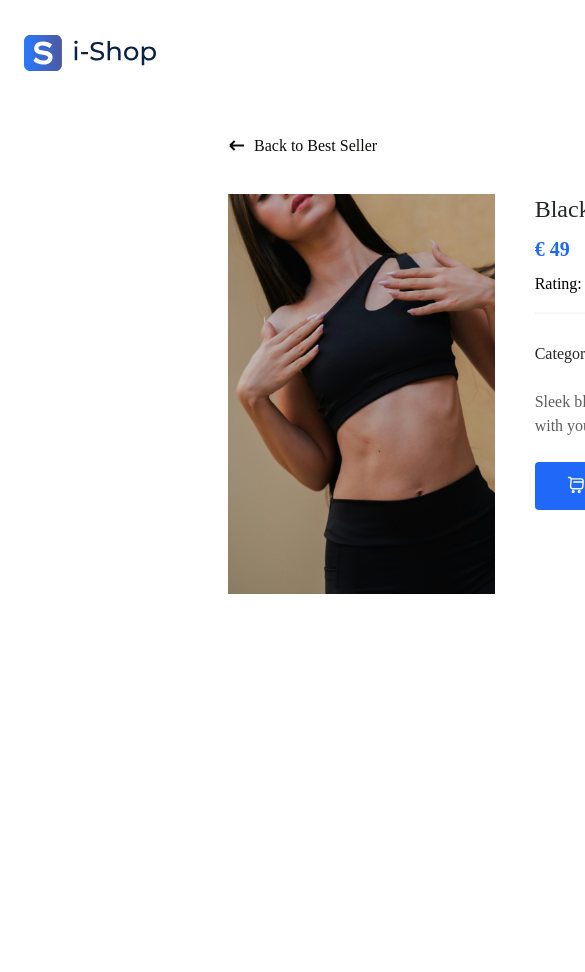
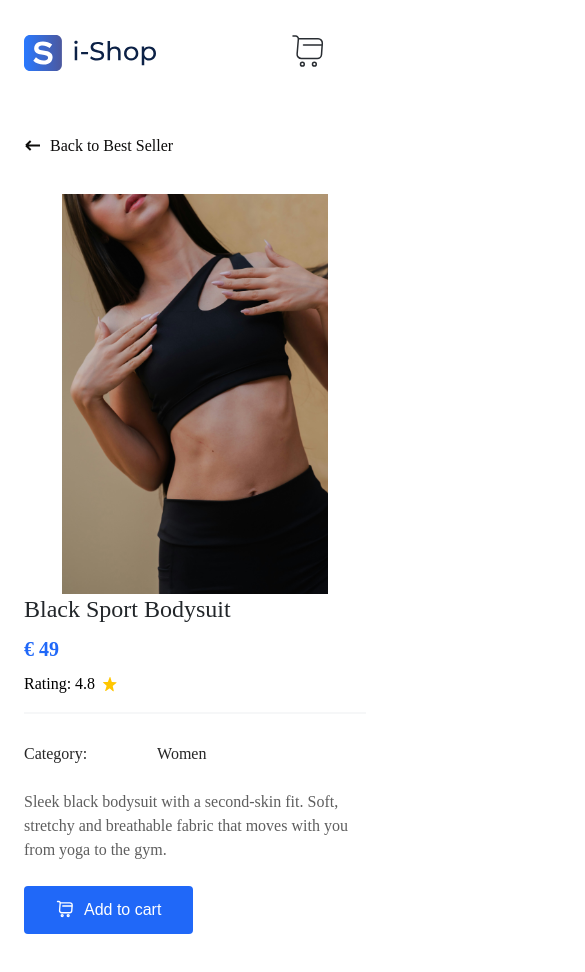
Before and after one commit to Tatiana77-git/Shop, a React (Vite) app: page /product/1 in a window 390 px wide. Shown: the top 972 px of the page, 585 px wide, since content can reach past the window. Before the commit the page ends 844 px from the top, so only its background shows below. Built offline with nearby package versions, Linux system fonts and the light colour scheme.

Commit message:
Make layout responsive

```diff
--- a/src/App.css
+++ b/src/App.css
@@ -1,10 +1,11 @@
 
 .appContainer {
-  width: 1308px;
+  width: 100%;
+  max-width: 1340px;
+  box-sizing: border-box;
   padding: 0 16px;
   margin: 0 auto;
 }
-
 /* Шапка сайта */
 .header {
   display: flex;
@@ -346,3 +347,32 @@
   text-decoration: none;
   font-weight: 500;
 }
+/* Телефоны и узкие окна */
+@media (max-width: 700px) {
+  .cards {
+    justify-content: center;
+  }
+
+  .product {
+    flex-direction: column;
+    align-items: center;
+  }
+
+  .product > img {
+    max-width: 100%;
+    height: auto;
+    max-height: 400px;
+  }
+
+  .product .info {
+    width: 100%;
+  }
+
+  .cartRow {
+    flex-wrap: wrap;
+  }
+
+  .cartTitle {
+    flex: 1 1 120px;
+  }
+}
```
